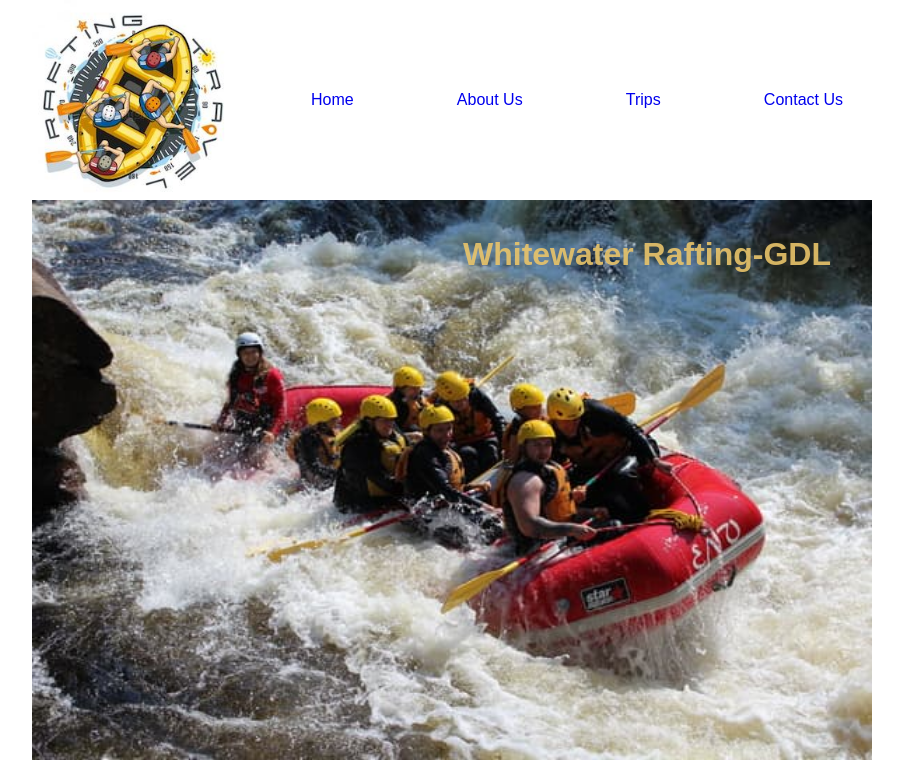
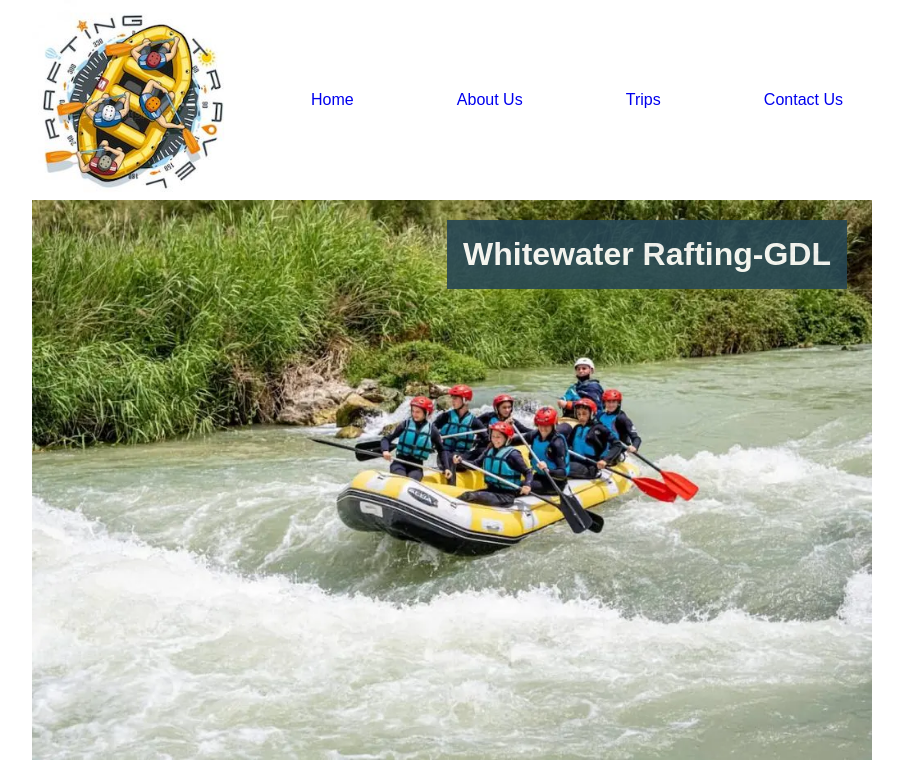
Before and after one commit to galvanet/wdd130, a plain HTML site: page wwr/index.html in a window 1280 px wide. Shown: the top 773 px of the page, without its empty margins (188-1091 px from the left). Drawn offline with Linux system fonts and the light colour scheme.

Commit message:
W06 - WWR some adjusntments

```diff
--- a/wwr/index.html
+++ b/wwr/index.html
@@ -28,7 +28,7 @@
     <main>
         <div class="hero">
             <h1>Whitewater Rafting-GDL</h1>
-            <img src="images/rafting-qc.jpg" alt="Rafting">
+            <img src="images/rafting-index.webp" alt="Rafting">
             <article>
 
             </article>
--- a/wwr/styles/rafting.css
+++ b/wwr/styles/rafting.css
@@ -67,7 +67,8 @@ h1 {
     text-align: center;
     opacity: 0.9;
     /* background-color: var(--accent1-color); */
-    color: var(--accent2-color);
+    color: white;
+    background-color: #264653;
 }
 
 article {
@@ -92,7 +93,7 @@ article p {
         height: 150px;
         margin: 0px;
         padding-right: 100px;
-        color: var(--accent2-color);
+        color: white;
 }
 
 .hero article{
```
Also changed, not shown: wwr/images/rafting-index.webp (added).
